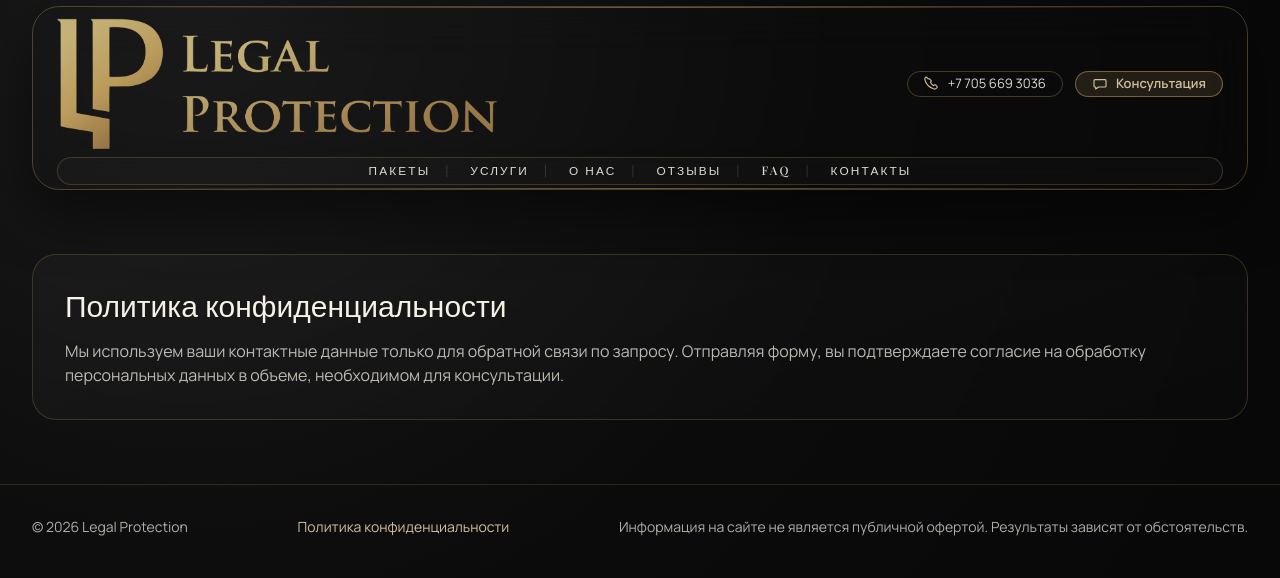
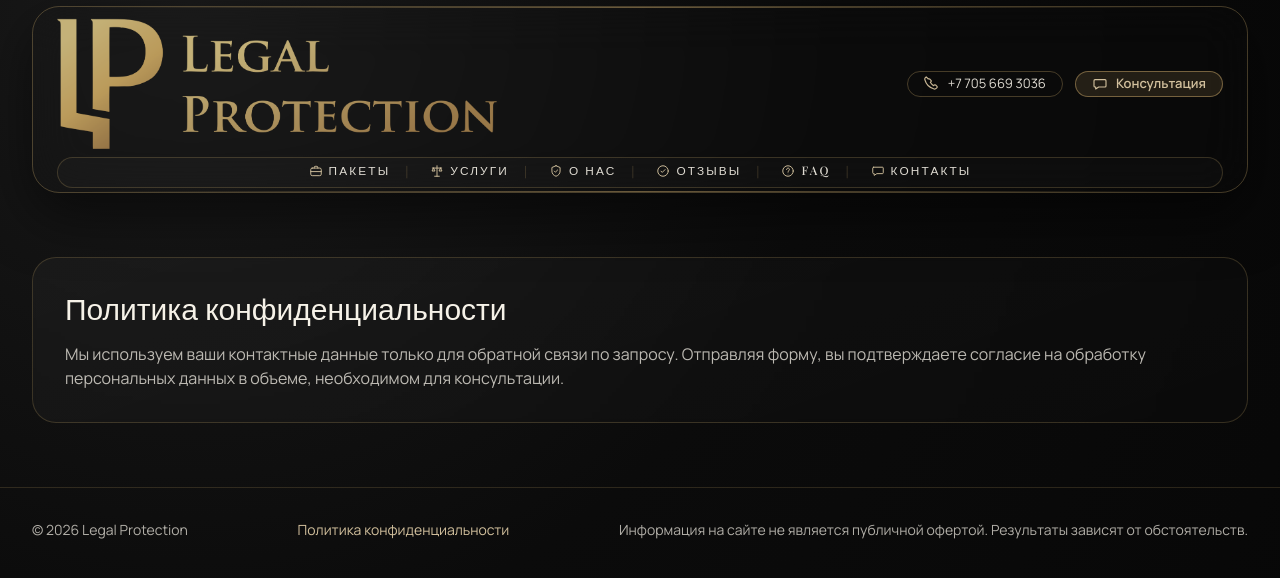
Before and after one commit to kalist01337/legalprotection, a Next.js app: page /privacy in a window 1280 px wide. Shown: the top 578 px of the page. Built offline with nearby package versions, Linux system fonts and the light colour scheme.

Commit message:
Add icons to desktop navigation links

```diff
--- a/src/components/sections/header.tsx
+++ b/src/components/sections/header.tsx
@@ -73,19 +73,26 @@ export function Header() {
 
               <div className="hidden w-full overflow-x-auto rounded-2xl border border-gold/25 bg-white/[0.02] p-[2px] sm:block">
                 <div className="mx-auto flex min-w-max items-center justify-center">
-                  {siteConfig.nav.map((item, index) => (
+                  {siteConfig.nav.map((item, index) => {
+                    const Icon = mobileNavIcons[item.href] ?? CircleQuestionIcon;
+
+                    return (
                       <a
                         key={item.href}
                         href={item.href}
                         className="group relative shrink-0 rounded-xl px-3 py-1 text-center font-serif text-[0.64rem] uppercase tracking-[0.18em] text-ivory/90 transition hover:bg-gold/10 hover:text-goldSoft sm:px-5 sm:py-0.5 sm:text-[0.74rem]"
                       >
-                      {item.label}
+                        <span className="inline-flex items-center gap-1.5">
+                          <Icon className="h-3.5 w-3.5 text-goldSoft/95" />
+                          <span>{item.label}</span>
+                        </span>
                         <span className="pointer-events-none absolute inset-x-3 -bottom-px h-px scale-x-0 bg-gold/80 transition-transform duration-300 group-hover:scale-x-100" />
                         {index < siteConfig.nav.length - 1 ? (
                           <span className="pointer-events-none absolute right-0 top-1/2 -translate-y-1/2 text-gold/35">|</span>
                         ) : null}
                       </a>
-                  ))}
+                    );
+                  })}
                 </div>
               </div>
             </nav>
```
Lines whose indentation alone changed are shown as unchanged.
